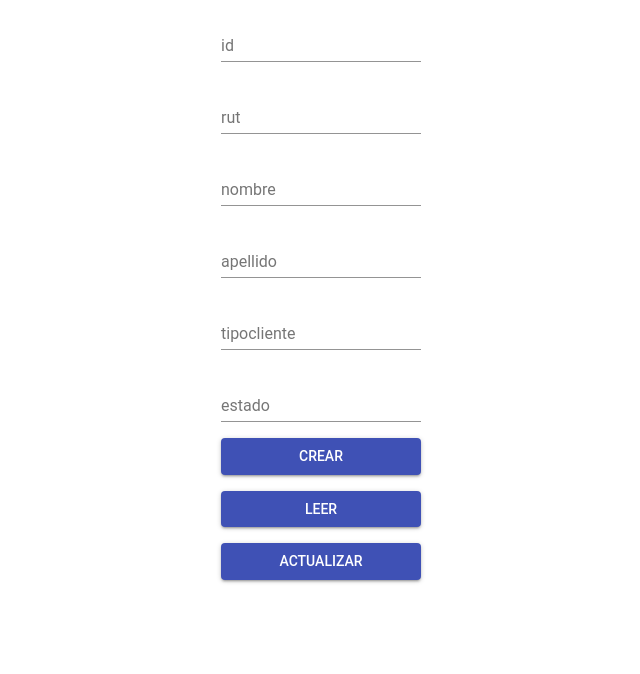
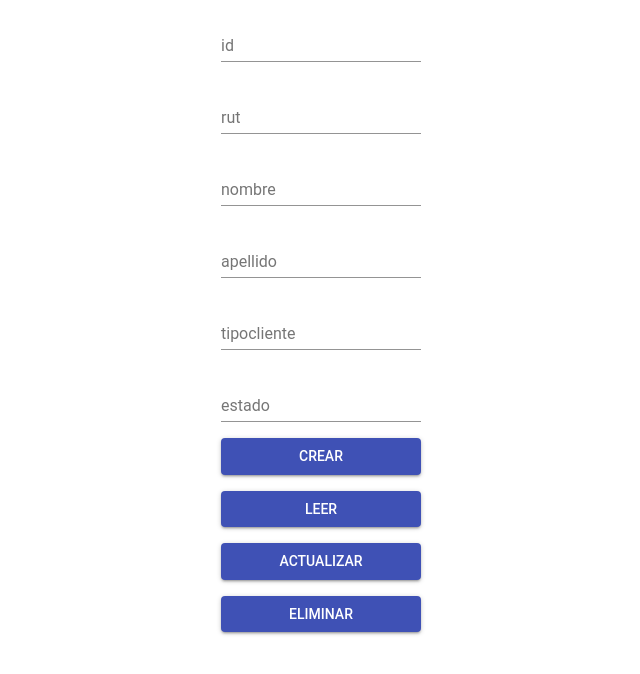
Before and after one commit to absebx/frontProductosApiNetcore, a React (Create React App) app in the folder frontend/: page /app/cliente in a window 1280 px wide. Shown: the top 674 px of the page, without its empty margins (319-959 px from the left). Built offline with nearby package versions, Linux system fonts and the light colour scheme.

Commit message:
Agrega CRUD front

```diff
--- a/frontend/src/componentes/Cliente.js
+++ b/frontend/src/componentes/Cliente.js
@@ -61,7 +61,7 @@ class Cliente extends Component {
             this.state.tipocliente !== '' &&
             this.state.estado !== ''){
 
-            axios.post('http://localhost:4000/app/cliente/crear', {
+            axios.post('http://localhost:4000/api/clientedb/create', {
                 'id': this.state.id,
                 'rut': this.state.rut,
                 'nombre': this.state.nombre,
@@ -71,6 +71,7 @@ class Cliente extends Component {
             }, config)
                 .then((result) => {
                     if (result.status === 200){
+                            alert(result.data.mensaje);
                             window.location.href = "/app/cliente";
                     }else{
                         alert(result.data.mensaje);
@@ -89,7 +90,59 @@ class Cliente extends Component {
     }
 
     handleClickActualizar = () => {
-        alert('Cliente actuazado');
+        if(
+        this.state.id !== '' &&
+        this.state.rut !== '' &&
+        this.state.nombre !== '' &&
+        this.state.apellido !== '' &&
+        this.state.tipocliente !== '' &&
+        this.state.estado !== ''){
+
+        axios.post('http://localhost:4000/api/clientedb/update', {
+            'id': this.state.id,
+            'rut': this.state.rut,
+            'nombre': this.state.nombre,
+            'apellido': this.state.apellido,
+            'tipocliente': this.state.tipocliente,
+            'estado': this.state.estado
+        }, config)
+            .then((result) => {
+                if (result.status === 200){
+                        alert(result.data.mensaje);
+                        window.location.href = "/app/cliente";
+                }else{
+                    alert(result.data.mensaje);
+                }
+        })
+        .catch((err) => {
+            alert(err);
+        })
+    }else{
+        alert('Debe llenar los campos');
+    }
+}
+
+    handleClickEliminar = () => {
+        if(
+            this.state.id !== ''){
+
+            axios.post('http://localhost:4000/api/clientedb/delete', {
+                'id': this.state.id
+            }, config)
+                .then((result) => {
+                    if (result.status === 200){
+                            alert(result.data.mensaje);
+                            window.location.href = "/app/cliente";
+                    }else{
+                        alert(result.data.mensaje);
+                    }
+            })
+            .catch((err) => {
+                alert(err);
+            })
+        }else{
+            alert('Debe llenar los campos');
+        }
     }
 
     render () {
@@ -184,6 +237,15 @@ class Cliente extends Component {
                 >
                 Actualizar
                 </Button >
+                <br/>
+                <Button
+                    variant="contained"
+                    color="primary"
+                    className={classes.button}
+                    onClick={this.handleClickEliminar}
+                >
+                Eliminar
+                </Button >
                 </center>
             </div>
         );
```
Also changed, not shown: 1 other file (tests, documents, lock files or other folders).
